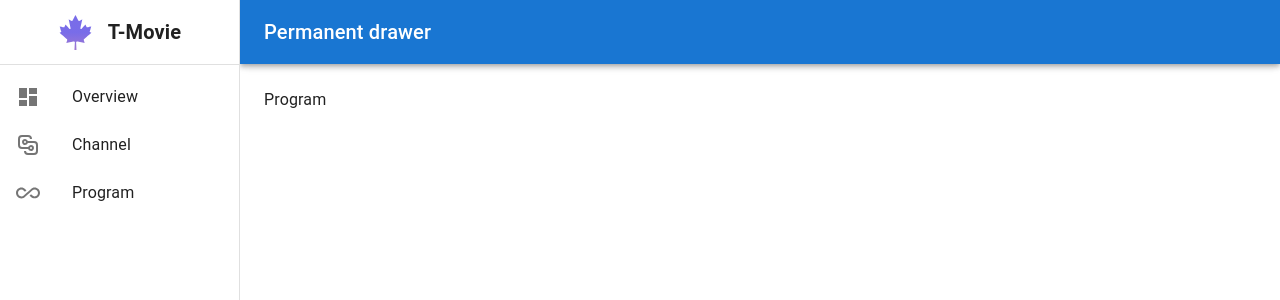
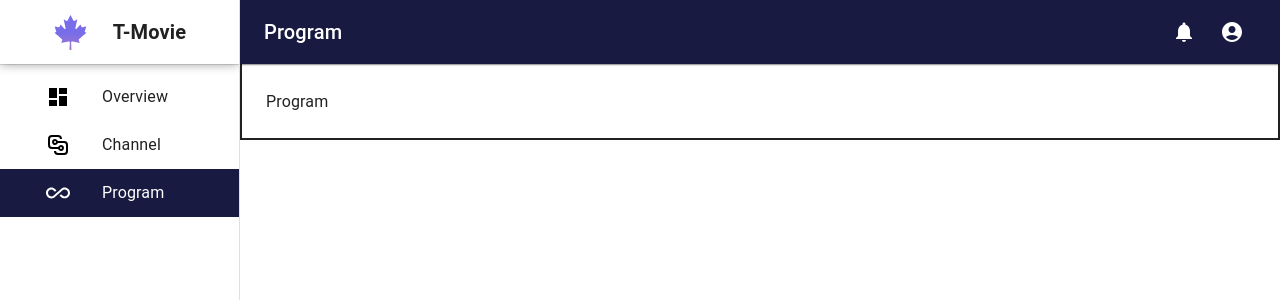
Before and after one commit to amanuel0924/T-Movie, a React (Vite) app in the folder frontend/: page /admin/program in a window 1280 px wide. Shown: the top 300 px of the page. Built offline with nearby package versions, Linux system fonts and the light colour scheme.

Commit message:
complete profile and notification

```diff
--- a/frontend/src/assets/icons.jsx
+++ b/frontend/src/componets/icons.jsx
@@ -2,7 +2,7 @@ import { SvgIcon } from "@mui/material"
 import AllInclusiveIcon from '@mui/icons-material/AllInclusive';
 export const ChannelIcon = () => {
   return (
-    <SvgIcon>
+    <SvgIcon >
       <svg
         xmlns="http://www.w3.org/2000/svg"
         width="32"
@@ -48,7 +48,7 @@ export const LeafIcon = () => {
 }
 
 export const ProgramIcons=()=>{
-  return <SvgIcon sx={{}}>
-    <AllInclusiveIcon color={'inherit'}/>
+  return <SvgIcon  >
+    <AllInclusiveIcon />
   </SvgIcon>
 }
--- a/frontend/src/pages/admin/Dashboard.jsx
+++ b/frontend/src/pages/admin/Dashboard.jsx
@@ -1,3 +1,4 @@
+import {useState,useEffect} from 'react';
 import Box from '@mui/material/Box';
 import Drawer from '@mui/material/Drawer';
 import CssBaseline from '@mui/material/CssBaseline';
@@ -10,45 +11,124 @@ import ListItem from '@mui/material/ListItem';
 import ListItemButton from '@mui/material/ListItemButton';
 import ListItemIcon from '@mui/material/ListItemIcon';
 import ListItemText from '@mui/material/ListItemText';
+import IconButton from '@mui/material/IconButton';
+import Menu from '@mui/material/Menu';
+import MenuItem from '@mui/material/MenuItem';
+import AccountCircleOutlinedIcon from '@mui/icons-material/AccountCircleOutlined';
+import AccountCircle from '@mui/icons-material/AccountCircle';
+import NotificationsIcon from '@mui/icons-material/Notifications';
 import DashboardIcon from '@mui/icons-material/Dashboard';
-import { LeafIcon, ChannelIcon, ProgramIcons } from '../../assets/icons';
+import { LeafIcon, ChannelIcon, ProgramIcons } from '../../componets/icons';
 import Channel from './Channel';
 import Program from './Program';
 import Overview from './Overview';
-import { Route, Routes,useNavigate } from 'react-router-dom';
+import { Route, Routes,useNavigate,useLocation } from 'react-router-dom';
 const drawerWidth = 240;
 const lists = [
     {
         text: 'Overview',
         icon: <DashboardIcon />,
-        path: ''
+        path: '/admin'
     },
     {
         text: 'Channel',
         icon: <ChannelIcon />,
-        path: 'channel'
+        path: '/admin/channel'
     },
     {
         text: 'Program',
         icon: <ProgramIcons />,
-        path: 'program'
+        path: '/admin/program'
     }
 ]
 
 export default function Dashboard() {
+    const [header, setHeader] = useState('');
+    const location = useLocation();
+    const [anchorEl, setAnchorEl] = useState(null);
+    const handleMenu = (event) => {
+        setAnchorEl(event.currentTarget);
+      };
+
+      const handleClose = () => {
+        setAnchorEl(null);
+      };
+
     const navigate = useNavigate();
+    useEffect(() => {
+        const path = location.pathname;
+        if(path.includes('channel')){
+            setHeader('Channel')
+        }else if(path.includes('program')){
+            setHeader('Program')
+        }else{
+            setHeader('Dashboard')
+        }
+    }, [location.pathname]);
     return (
         <Box sx={{ display: 'flex' }}>
             <CssBaseline />
             <AppBar
+                elevation={1}
                 position="fixed"
-                sx={{ width: `calc(100% - ${drawerWidth}px)`, ml: `${drawerWidth}px` }}
+                sx={{ width: `calc(100% - ${drawerWidth}px)`, ml: `${drawerWidth}px`,backgroundColor:'#181A41' }}
             >
-                <Toolbar>
+                <Toolbar sx={{display:'flex', justifyContent:'space-between'}}>
                     <Typography variant="h6" noWrap component="div">
-                        Permanent drawer
+                         {header}
                     </Typography>
+                    <div>
+                    <IconButton
+          size="large"
+          aria-label="show 17 new notifications"
+          color="inherit"
+        >
+
+            <NotificationsIcon />
+
+        </IconButton>
+              <IconButton
+                size="large"
+                aria-label="account of current user"
+                aria-controls="menu-appbar"
+                aria-haspopup="true"
+                onClick={handleMenu}
+                color="inherit"
+              >
+                <AccountCircle />
+              </IconButton>
+              <Menu
+                id="menu-appbar"
+                anchorEl={anchorEl}
+                anchorOrigin={{
+                  vertical: 'top',
+                  horizontal: 'right',
+                }}
+                keepMounted
+                transformOrigin={{
+                  vertical: 'top',
+                  horizontal: 'right',
+                }}
+
+                open={Boolean(anchorEl)}
+                onClose={handleClose}
+                sx={{marginTop:'30px'}}
+              >
+                <MenuItem sx={{padding:'10px 30px',display:'flex',flexDirection:'column' ,justifyContent:'center',borderBottom:'solid 1px' }}  >
+
+<AccountCircleOutlinedIcon fontSize='large' />
+
+                <Typography  textAlign="center">User Name</Typography>
+                  <Typography variant="caption" display="block" textAlign="center">Profile</Typography>
+                </MenuItem>
+                 <MenuItem sx={{display:'flex',justifyContent:'center',color:'red', fontSize:'12px'}}  >
+                  <Typography variant="body2" >LOGOUT</Typography>
+                </MenuItem>
+              </Menu>
+            </div>
                 </Toolbar>
+
+
             </AppBar>
             <Drawer
                 sx={{
@@ -62,20 +142,18 @@ export default function Dashboard() {
                 variant="permanent"
                 anchor="left"
             >
-                <Toolbar sx={{ display: 'flex', justifyContent: 'center', alignItems: 'center', gap: '15px' }} >
+                <Toolbar   sx={{ display: 'flex', justifyContent: 'center', alignItems: 'center', gap: '25px',boxShadow: '0 0 10px 0 rgba(0,0,0,0.4)' }}>
                     <LeafIcon />
-
-
-                    <Typography sx={{ fontWeight: 'bold' }} variant="h6" noWrap component="div">
+                    <Typography  sx={{ fontWeight: 'bold' }} variant="h6" noWrap component="div">
                         T-Movie
                     </Typography>
                 </Toolbar>
                 <Divider />
-                <List>
+                <List   >
                     {lists.map((list) => (
-                        <ListItem key={list.text} disablePadding>
-                            <ListItemButton onClick={() => navigate(list.path)}>
-                                <ListItemIcon>
+                        <ListItem  key={list.text} disablePadding sx={location.pathname === list.path ? { backgroundColor: '#181A41',color:'white',paddingLeft:'30px' ,'&:hover': { backgroundColor: '#181A41' }} : {paddingLeft:'30px','&:hover': { backgroundColor: '#D3D3D3' }}}>
+                            <ListItemButton  onClick={() => navigate(list.path)} >
+                                <ListItemIcon sx={location.pathname === list.path ? { color:'white' } : {color:'black'}}>
                                     {list.icon}
                                 </ListItemIcon>
                                 <ListItemText primary={list.text} />
@@ -85,8 +163,9 @@ export default function Dashboard() {
                 </List>
             </Drawer>
             <Box
+
                 component="main"
-                sx={{ flexGrow: 1, bgcolor: 'background.default', p: 3 }}
+                sx={{ flexGrow: 1 , bgcolor: 'background.default',border:'solid 2px', p: 3 }}
             >
                 <Toolbar />
                 <Routes>
```
